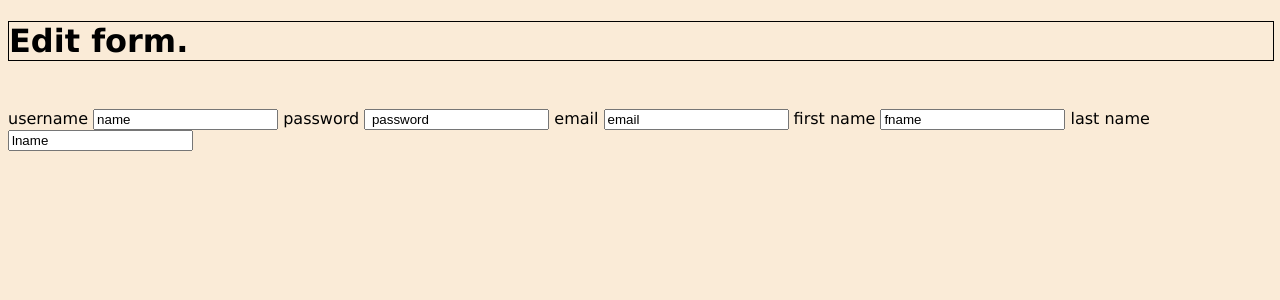
After one commit to way-seoul/on-my-way, a PHP site: page /view/editUserView.php in a window 1280 px wide. The commit adds this page. Shown: the top 300 px of the page. Run offline with PHP 8.4, Linux system fonts and the light colour scheme.

Commit message:
David's updated poject. not finished.

```diff
--- a/index.php
+++ b/index.php
@@ -7,7 +7,9 @@ $action = isset($_GET['action']) ? $_GET['action'] : '';
 // determine valid actions
 switch($action){
     //need to change default to cases: 'register'
-    default:
+    case "login":
         include 'controller/register.php';
         break;
+    case "edit":
+        include "controller/editUser.php";
 }
--- /dev/null
+++ b/view/editUserView.php
@@ -0,0 +1,32 @@
+<?php
+    $title = "ON MY WAY | Edit";
+    ob_start();
+?>
+
+
+
+
+<h1>
+    Edit form.
+</h1>
+
+<form method = "POST" action = "" style = "margin-top:3rem">
+    <div>
+        username <input type = "text" value = <?php if(isset($_POST["name"])){echo($_GET["name"]);} ?>  name = "username">
+        password <input type = "text" value = " password">
+        email <input type = "text" value = "email">
+        first name <input type = "text" value = "fname">
+        last name <input type = "text" value = "lname">
+    </div>
+</form>
+
+
+
+
+<?php
+     $html = ob_get_clean();
+?>
+
+<?PHP
+    include  "template.php";
+?>
```
Also changed, not shown: controller/editUser.php (added, +20 -0 lines).
